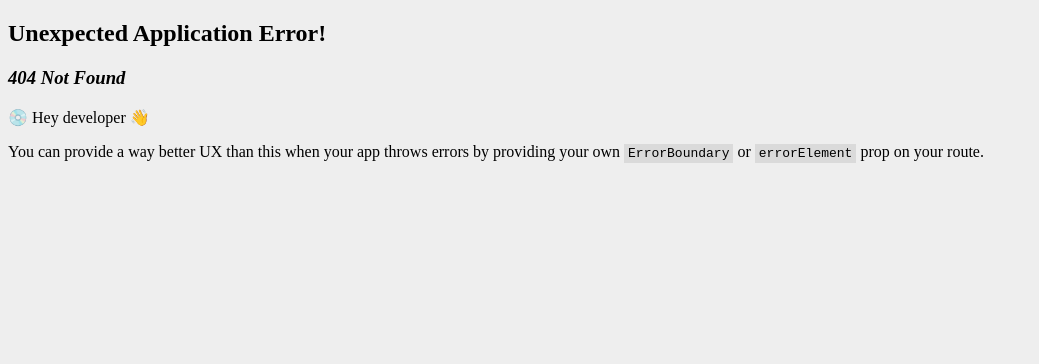
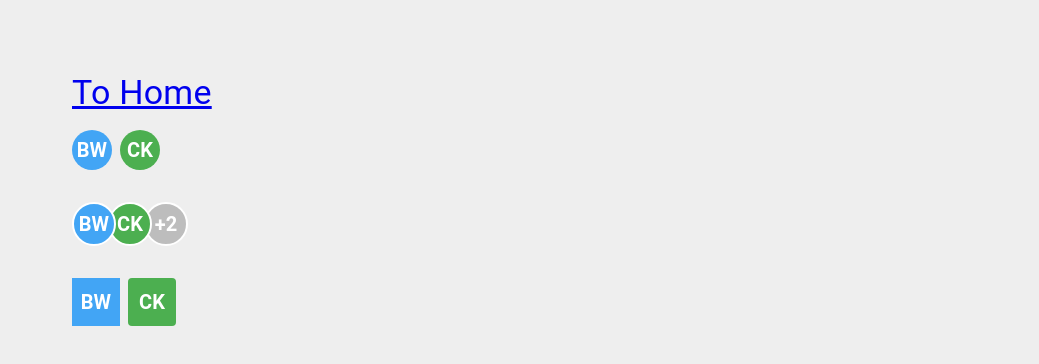
Before and after one commit to DonOhhhh/React-MUI-Tutorials, a React (Vite) app: page /avatar in a window 1280 px wide. Before the commit this address had no page. Shown: the top 364 px of the page, without its empty margins (0-1039 px from the left). Built offline with nearby package versions, Linux system fonts and the light colour scheme.

Commit message:
feat : Avatar

```diff
--- a/src/components/Links.tsx
+++ b/src/components/Links.tsx
@@ -22,6 +22,7 @@
         { link: "/drawer", text: "Drawer" },
         { link: "/speeddial", text: "SpeedDial" },
         { link: "/bottomnavigation", text: "Bottom Navigation" },
+        { link: "/avatar", text: "Avatar" },
     ];
 
     return (
--- /dev/null
+++ b/src/components/MuiAvatar.tsx
@@ -0,0 +1,40 @@
+import { Avatar, AvatarGroup, Stack } from "@mui/material";
+
+export const MuiAvatar = () => {
+    return (
+        <Stack spacing={4}>
+            <Stack direction={"row"} spacing={1}>
+                <Avatar sx={{ bgcolor: "primary.light" }}>BW</Avatar>
+                <Avatar sx={{ bgcolor: "success.light" }}>CK</Avatar>
+            </Stack>
+            <Stack direction={"row"} spacing={1}>
+                <AvatarGroup max={3}>
+                    <Avatar sx={{ bgcolor: "primary.light" }}>BW</Avatar>
+                    <Avatar sx={{ bgcolor: "success.light" }}>CK</Avatar>
+                    <Avatar
+                        src="https://randomuser.me/api/portraits/women/79.jpg"
+                        alt="Jane Doe"
+                    />
+                    <Avatar
+                        src="https://randomuser.me/api/portraits/men/51.jpg"
+                        alt="John Doe"
+                    />
+                </AvatarGroup>
+            </Stack>
+            <Stack direction={"row"} spacing={1}>
+                <Avatar
+                    variant="square"
+                    sx={{ bgcolor: "primary.light", width: 48, height: 48 }}
+                >
+                    BW
+                </Avatar>
+                <Avatar
+                    variant="rounded"
+                    sx={{ bgcolor: "success.light", width: 48, height: 48 }}
+                >
+                    CK
+                </Avatar>
+            </Stack>
+        </Stack>
+    );
+};
--- a/src/main.tsx
+++ b/src/main.tsx
@@ -21,6 +21,7 @@
 import { MuiDrawer } from "./components/MuiDrawer.tsx";
 import { MuiSpeedDial } from "./components/MuiSpeedDial.tsx";
 import { MuiBottomNavigation } from "./components/MuiBottomNavigation.tsx";
+import { MuiAvatar } from "./components/MuiAvatar.tsx";
 
 const router = createBrowserRouter([
     {
@@ -107,6 +108,10 @@
                 path: "/bottomnavigation",
                 element: <MuiBottomNavigation />,
             },
+            {
+                path: "/avatar",
+                element: <MuiAvatar />,
+            },
         ],
     },
 ]);
```
